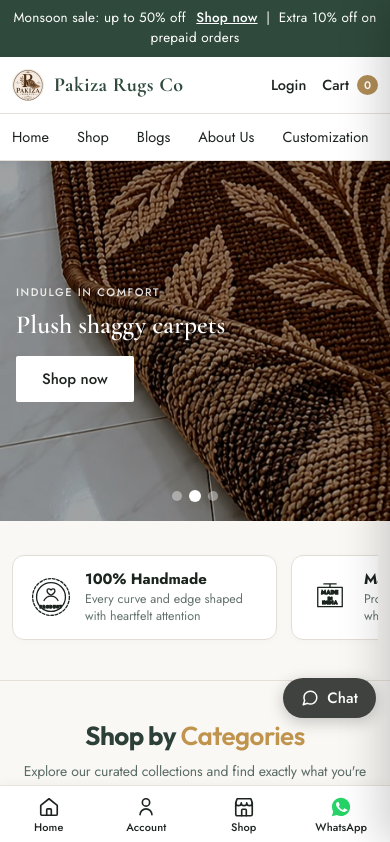
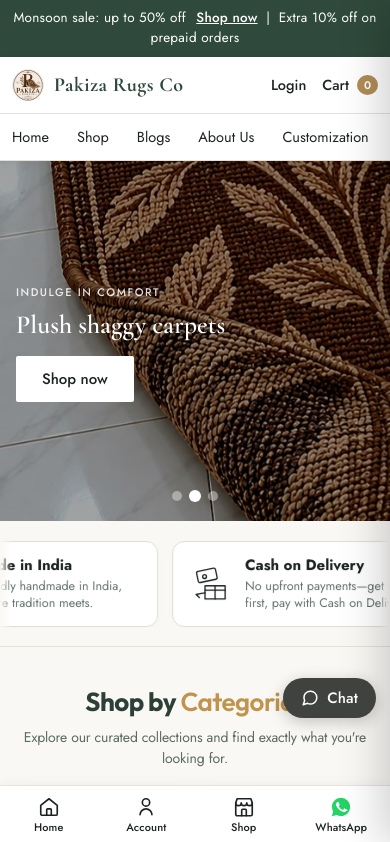
Before and after one commit to Saif3103/PakizaRugsCo_frontend, a React (Vite) app: page / in a window 390 px wide. Shown: the top 842 px of the page. Built offline with nearby package versions, Linux system fonts and the light colour scheme.

Commit message:
Enable continuous auto-slide marquee for Trust bar on mobile while keeping static 4-column layout on desktop

```diff
--- a/src/App.css
+++ b/src/App.css
@@ -237,12 +237,20 @@ nav li:hover > .drop {
   background: var(--bg);
   border-bottom: 1px solid var(--line);
   padding: 30px 0;
-}
-.trust-grid {
+  overflow: hidden;
+}
+.trust-marquee {
+  width: 100%;
+  display: flex;
+}
+.trust-track-group {
   display: grid;
   grid-template-columns: repeat(4, 1fr);
   gap: 16px;
   width: 100%;
+}
+.trust-track-group--dup {
+  display: none !important;
 }
 .trust-card {
   background: #ffffff;
@@ -1472,26 +1480,50 @@ footer li a:hover {
     gap: 12px;
   }
 
-  /* Trust Bar Horizontal Scroll Carousel on Mobile */
-  .trust-grid {
+  /* Trust Bar Continuous Infinite Auto-Slide Marquee on Mobile */
+  .trust {
+    padding: 18px 0;
+    overflow: hidden;
+    width: 100%;
+    max-width: 100vw;
+  }
+  .trust-wrap {
+    max-width: 100% !important;
+    padding: 0 !important;
+    overflow: hidden;
+  }
+  .trust-marquee {
     display: flex;
-    flex-wrap: nowrap;
+    width: 100%;
+    overflow: hidden;
     gap: 14px;
-    overflow-x: auto;
-    scroll-snap-type: x mandatory;
-    -webkit-overflow-scrolling: touch;
-    scrollbar-width: none;
-    padding: 4px 4px 10px;
-    width: 100%;
-    max-width: 100%;
-  }
-  .trust-grid::-webkit-scrollbar {
-    display: none;
+    -webkit-mask-image: linear-gradient(to right, transparent, black 3%, black 97%, transparent);
+    mask-image: linear-gradient(to right, transparent, black 3%, black 97%, transparent);
+  }
+  .trust-track-group {
+    display: flex !important;
+    flex-direction: row;
+    gap: 14px;
+    flex-shrink: 0;
+    width: max-content;
+    animation: trustMarqueeScroll 20s linear infinite;
+    will-change: transform;
+    padding: 2px 0;
+  }
+  .trust-track-group--dup {
+    display: flex !important;
+  }
+  .trust-marquee:hover .trust-track-group,
+  .trust-marquee:active .trust-track-group {
+    animation-play-state: paused;
   }
   .trust-card {
-    flex: 0 0 min(265px, 78vw);
-    scroll-snap-align: start;
-    flex-shrink: 0;
+    flex: 0 0 255px !important;
+    width: 255px !important;
+    max-width: 255px !important;
+    display: flex !important;
+    box-sizing: border-box;
+    padding: 14px 16px;
   }
 
   /* Footer 2-column */
@@ -1646,3 +1678,13 @@ footer li a:hover {
     font-size: 14px;
   }
 }
+
+/* ── Continuous Infinite Auto-Scroll Keyframes ─────────────── */
+@keyframes trustMarqueeScroll {
+  0% {
+    transform: translateX(0);
+  }
+  100% {
+    transform: translateX(calc(-100% - 14px));
+  }
+}
--- a/src/pages/HomePage.jsx
+++ b/src/pages/HomePage.jsx
@@ -237,11 +237,12 @@ export default function HomePage() {
           </div>
         </div>
 
-        {/* ── Trust Bar ──────────────────────────────────────── */}
+        {/* ── Trust Bar (Static on Laptop, Continuous Infinite Auto-Slide on Mobile) ── */}
         <div className="trust">
-          <div className="wrap">
-            <div className="trust-grid">
-              {/* Card 1: 100% Handmade */}
+          <div className="wrap trust-wrap">
+            <div className="trust-marquee">
+              {/* Primary Group */}
+              <div className="trust-track-group">
                 <div className="trust-card">
                   <div className="trust-card__icon">
                     <svg width="42" height="42" viewBox="0 0 48 48" fill="none" stroke="currentColor" strokeWidth="1.5" strokeLinecap="round" strokeLinejoin="round">
@@ -258,7 +259,6 @@ export default function HomePage() {
                   </div>
                 </div>
 
-              {/* Card 2: Made in India */}
                 <div className="trust-card">
                   <div className="trust-card__icon">
                     <svg width="42" height="42" viewBox="0 0 48 48" fill="none" stroke="currentColor" strokeWidth="1.5" strokeLinecap="round" strokeLinejoin="round">
@@ -275,7 +275,6 @@ export default function HomePage() {
                   </div>
                 </div>
 
-              {/* Card 3: Cash on Delivery */}
                 <div className="trust-card">
                   <div className="trust-card__icon">
                     <svg width="42" height="42" viewBox="0 0 48 48" fill="none" stroke="currentColor" strokeWidth="1.5" strokeLinecap="round" strokeLinejoin="round">
@@ -293,7 +292,6 @@ export default function HomePage() {
                   </div>
                 </div>
 
-              {/* Card 4: Quick Support */}
                 <div className="trust-card">
                   <div className="trust-card__icon">
                     <svg width="42" height="42" viewBox="0 0 48 48" fill="none" stroke="currentColor" strokeWidth="1.5" strokeLinecap="round" strokeLinejoin="round">
@@ -311,6 +309,79 @@ export default function HomePage() {
                   <div className="trust-card__body">
                     <span className="trust-card__title">Quick Support</span>
                     <span className="trust-card__desc">Our team is just a message away. Get instant support</span>
+                  </div>
+                </div>
+              </div>
+
+              {/* Duplicate Group (Active only on Mobile for Infinite Continuous Loop) */}
+              <div className="trust-track-group trust-track-group--dup" aria-hidden="true">
+                <div className="trust-card">
+                  <div className="trust-card__icon">
+                    <svg width="42" height="42" viewBox="0 0 48 48" fill="none" stroke="currentColor" strokeWidth="1.5" strokeLinecap="round" strokeLinejoin="round">
+                      <circle cx="24" cy="24" r="21" strokeDasharray="3 2" />
+                      <circle cx="24" cy="24" r="16.5" />
+                      <path d="M16 28c1.5-3 4-5 8-5s6.5 2 8 5" />
+                      <path d="M24 16c-1.8-2-4.5-1.5-4.5 1 0 2.5 4.5 5 4.5 5s4.5-2.5 4.5-5c0-2.5-2.7-3-4.5-1z" />
+                      <text x="24" y="37" textAnchor="middle" fontSize="4.2" fontWeight="700" fill="currentColor" letterSpacing="0.8">PRODUCT</text>
+                    </svg>
+                  </div>
+                  <div className="trust-card__body">
+                    <span className="trust-card__title">100% Handmade</span>
+                    <span className="trust-card__desc">Every curve and edge shaped with heartfelt attention</span>
+                  </div>
+                </div>
+
+                <div className="trust-card">
+                  <div className="trust-card__icon">
+                    <svg width="42" height="42" viewBox="0 0 48 48" fill="none" stroke="currentColor" strokeWidth="1.5" strokeLinecap="round" strokeLinejoin="round">
+                      <path d="M10 13h28v22H10z" rx="3" />
+                      <path d="M17 9h14M24 9v4" />
+                      <text x="24" y="21" textAnchor="middle" fontSize="6" fontWeight="800" fill="currentColor" letterSpacing="0.5">MADE</text>
+                      <text x="24" y="27" textAnchor="middle" fontSize="4.8" fontWeight="700" fill="currentColor">IN</text>
+                      <text x="24" y="32.5" textAnchor="middle" fontSize="5.2" fontWeight="800" fill="currentColor" letterSpacing="0.5">INDIA</text>
+                    </svg>
+                  </div>
+                  <div className="trust-card__body">
+                    <span className="trust-card__title">Made in India</span>
+                    <span className="trust-card__desc">Proudly handmade in India, where tradition meets.</span>
+                  </div>
+                </div>
+
+                <div className="trust-card">
+                  <div className="trust-card__icon">
+                    <svg width="42" height="42" viewBox="0 0 48 48" fill="none" stroke="currentColor" strokeWidth="1.5" strokeLinecap="round" strokeLinejoin="round">
+                      <rect x="7" y="10" width="22" height="13" rx="2" transform="rotate(-12 7 10)" />
+                      <circle cx="16.5" cy="15.5" r="2.2" />
+                      <path d="M17 26h23v15H17z" rx="2" />
+                      <path d="M17 31h23M28.5 26v15" />
+                      <path d="M7 36c3.5-1 7-1.8 10-1.8" />
+                      <path d="M7 36l3.5 3.5" />
+                    </svg>
+                  </div>
+                  <div className="trust-card__body">
+                    <span className="trust-card__title">Cash on Delivery</span>
+                    <span className="trust-card__desc">No upfront payments—get it first, pay with Cash on Delivery</span>
+                  </div>
+                </div>
+
+                <div className="trust-card">
+                  <div className="trust-card__icon">
+                    <svg width="42" height="42" viewBox="0 0 48 48" fill="none" stroke="currentColor" strokeWidth="1.5" strokeLinecap="round" strokeLinejoin="round">
+                      <path d="M11 23v-3a13 13 0 0 1 26 0v3" />
+                      <rect x="7" y="23" width="7" height="11" rx="3.5" />
+                      <rect x="34" y="23" width="7" height="11" rx="3.5" />
+                      <path d="M37 34v2a3.5 3.5 0 0 1-3.5 3.5H26" />
+                      <circle cx="24.5" cy="39.5" r="1.5" />
+                      <rect x="18" y="17" width="12" height="8.5" rx="2" />
+                      <circle cx="21.5" cy="21.2" r="0.75" fill="currentColor" />
+                      <circle cx="24" cy="21.2" r="0.75" fill="currentColor" />
+                      <circle cx="26.5" cy="21.2" r="0.75" fill="currentColor" />
+                    </svg>
+                  </div>
+                  <div className="trust-card__body">
+                    <span className="trust-card__title">Quick Support</span>
+                    <span className="trust-card__desc">Our team is just a message away. Get instant support</span>
+                  </div>
                 </div>
               </div>
             </div>
```
Lines whose indentation alone changed are shown as unchanged.
